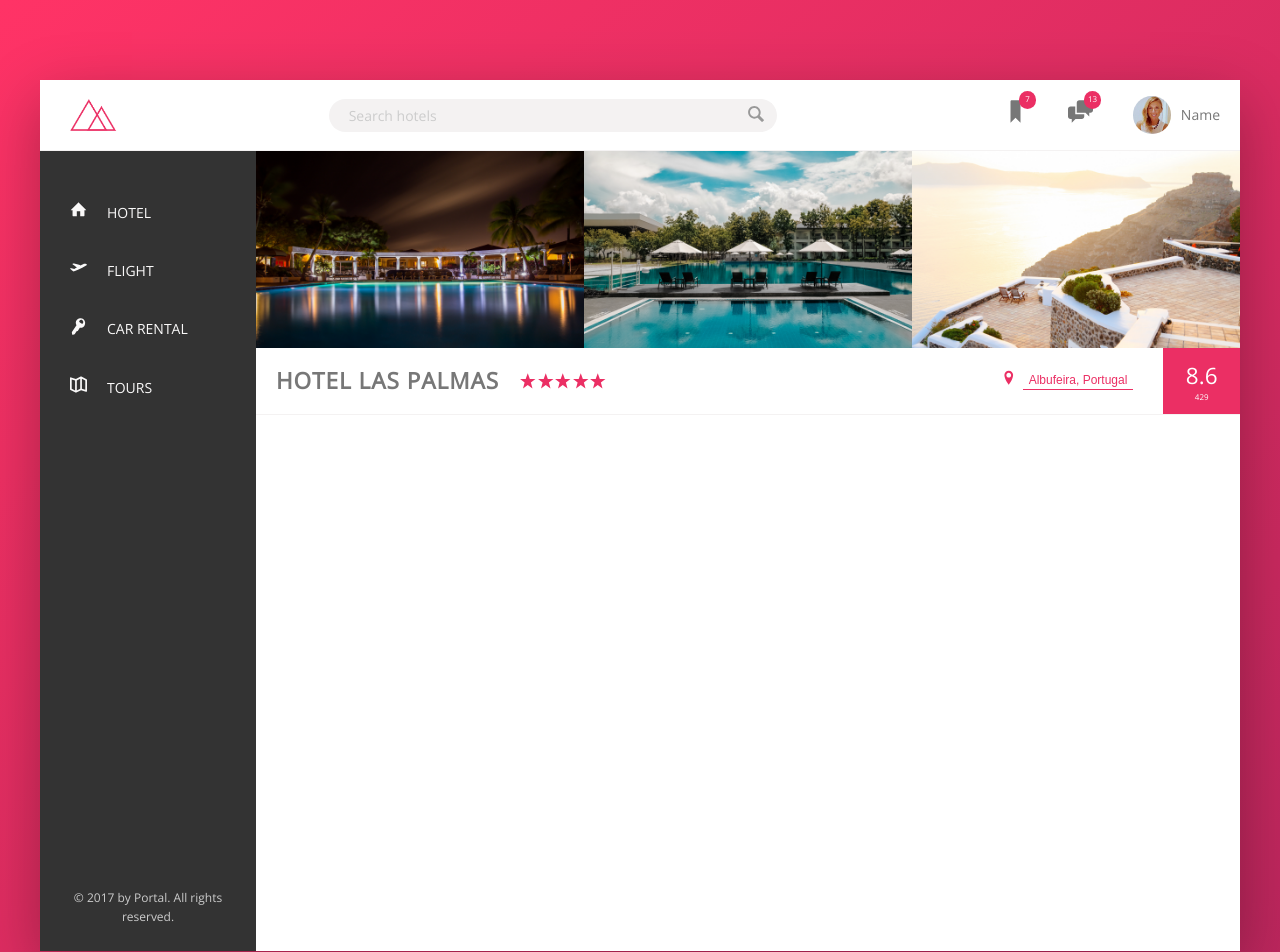
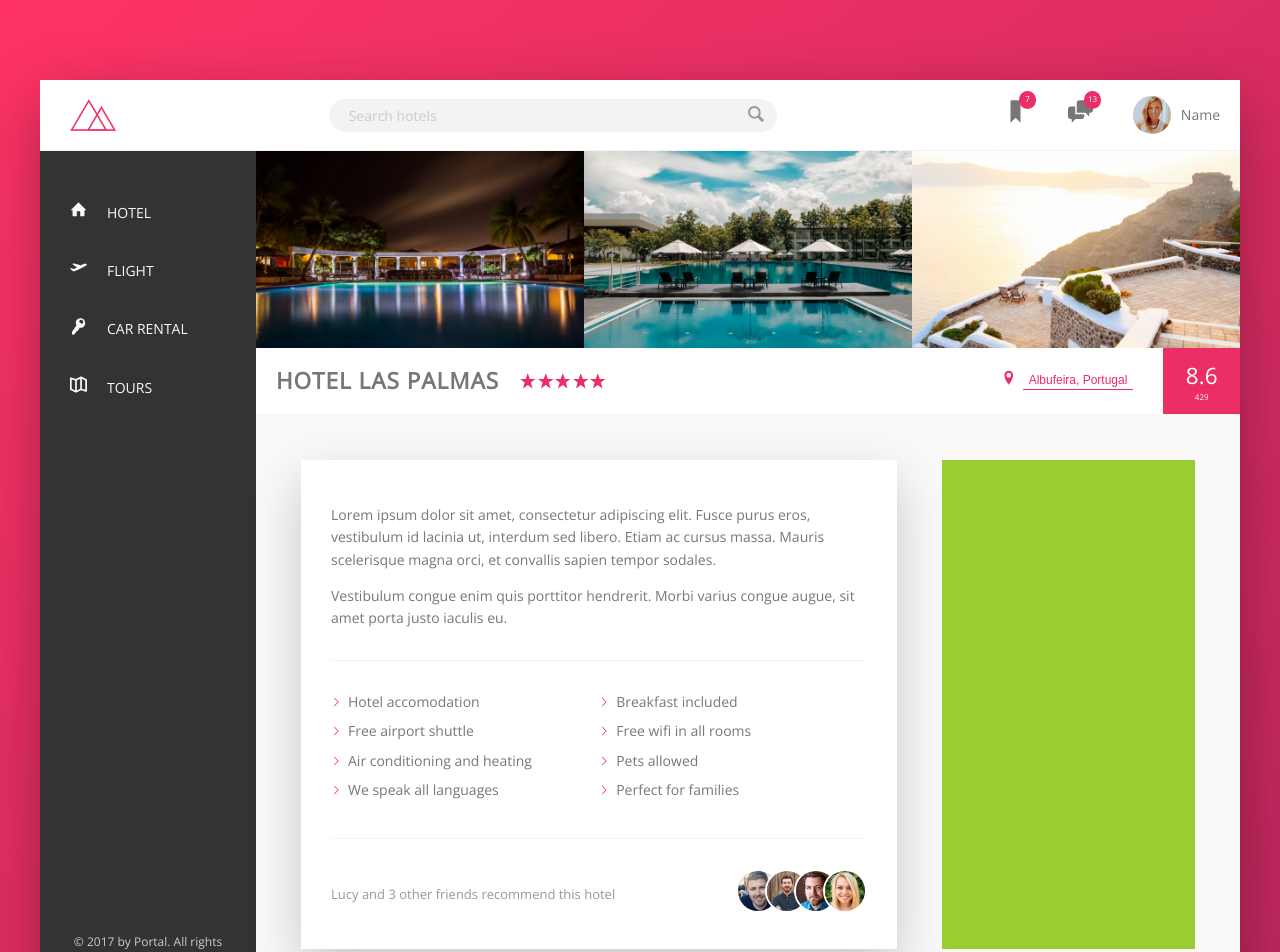
Before and after one commit to JeaneC/Portal, a React (Create React App) app: page / in a window 1280 px wide. Shown: the top 952 px of the page. Built offline with nearby package versions, Linux system fonts and the light colour scheme.

Commit message:
Finished Description

```diff
--- a/src/App.js
+++ b/src/App.js
@@ -28,6 +28,9 @@ class App extends Component {
         --color-grey-dark-3: #999;
 
         --shadow-dark: 0 2rem 6rem rgba(0,0,0,.3);
+        --shadow-light: 0 2rem 5rem rgba(0,0,0,.2);
+
+        --line: 1px solid var(--color-grey-light-2);
 
       }
 
--- /dev/null
+++ b/src/components/DetailList.js
@@ -0,0 +1,33 @@
+import React from 'react';
+import styled from 'styled-components';
+
+import Chevron from '../assets/icons/chevron-thin-right';
+import DetailListItem from './DetailListItem';
+
+const DetailList = () => {
+  const List = styled.ul`
+    list-style:none;
+    margin: 3rem 0;
+    padding: 3rem 0;
+    border-top: var(--line);
+    border-bottom: var(--line);
+
+    display: flex;
+    flex-wrap: wrap;
+  `
+
+  return (
+    <List>
+      <DetailListItem>Hotel accomodation</DetailListItem>
+      <DetailListItem>Breakfast included</DetailListItem>
+      <DetailListItem>Free airport shuttle</DetailListItem>
+      <DetailListItem>Free wifi in all rooms</DetailListItem>
+      <DetailListItem>Air conditioning and heating</DetailListItem>
+      <DetailListItem>Pets allowed</DetailListItem>
+      <DetailListItem>We speak all languages</DetailListItem>
+      <DetailListItem>Perfect for families</DetailListItem>
+    </List>
+  )
+}
+
+export default DetailList;
--- /dev/null
+++ b/src/components/DetailListItem.js
@@ -0,0 +1,37 @@
+import React from 'react';
+import styled from 'styled-components';
+
+import Chevron from '../assets/icons/chevron-thin-right';
+
+const DetailListItem = (props) => {
+  const ListItem = styled.li`
+    flex: 0 0 50%;
+    margin-bottom: .7rem;
+
+  `
+  const ChevronIconWrapper = styled.span`
+    svg {
+      display: inline-block;
+      height: 1rem;
+      width: 1rem;
+      margin-right: .7rem;
+
+      fill: var(--color-primary)
+    }
+  `
+  const Icon = () => (
+    <ChevronIconWrapper>
+      <Chevron />
+    </ChevronIconWrapper>
+  )
+
+
+  return (
+    <ListItem>
+      <Icon />
+      {props.children}
+    </ListItem>
+  )
+}
+
+export default DetailListItem
--- a/src/components/Header.js
+++ b/src/components/Header.js
@@ -11,7 +11,7 @@ const Header = () => {
     font-size: 1.4rem;
     height: 7rem;
     background-color: #fff;
-    border-bottom: 1px solid var(--color-grey-light-2);
+    border-bottom: var(--line);
 
     display: flex;
     justify-content: space-between;
--- a/src/components/Main.js
+++ b/src/components/Main.js
@@ -1,9 +1,16 @@
 import React from 'react';
 import styled, { keyframes } from 'styled-components';
+
+import DetailList from './DetailList';
 
 import hotel1 from '../assets/img/hotel-1.jpg';
 import hotel2 from '../assets/img/hotel-2.jpg';
 import hotel3 from '../assets/img/hotel-3.jpg';
+import friendPhoto1 from '../assets/img/user-3.jpg';
+import friendPhoto2 from '../assets/img/user-4.jpg';
+import friendPhoto3 from '../assets/img/user-5.jpg';
+import friendPhoto4 from '../assets/img/user-6.jpg';
+
 
 import Star from '../assets/icons/star';
 import LocationPin from '../assets/icons/location-pin';
@@ -28,9 +35,7 @@ const Main = () => {
 
   const Frame = styled.main`
     background-color: #fff;
-    height: 80rem;
     flex: 1;
-
 
   `
 
@@ -51,7 +56,7 @@ const Main = () => {
   const Overview = styled.div`
     display: flex;
     align-items: center;
-    border-bottom: 1px solid var(--color-grey-light-2);
+    border-bottom: var(--line);
 
     svg {
       width: 1.75rem;
@@ -131,11 +136,68 @@ const Main = () => {
     margin-right: .5rem;
   `
 
+  const Detail = styled.div`
+    display: flex;
+    padding: 4.5rem;
+    background-color: var(--color-grey-light-1);
+    border-bottom: var(--line);
+  `
 
+  const Description = styled.div`
+    font-size: 1.4rem;
+    background-color: #fff;
+    box-shadow: var(--shadow-light);
+    padding:  3rem;
+    flex: 0 0 60%;
+    margin-right: 4.5rem;
+  `
+
+  const UserReview = styled.div`
+    background-color: yellowgreen;
+    flex: 1;
+  `
+
+  const Paragraph = styled.p`
+
+  `
+  const Paragraph2 = styled.p`
+    margin-bottom: 0;
+  `
+
+
+
+
+
+
+  const Reccomend = styled.div`
+    font-size: 1.3rem;
+    color: var(--color-grey-dark-3);
+
+    display: flex;
+    align-items: center;
+  `
+
+  const ReccomendCount = styled.p`
+    margin-right: auto;
+  `
+  const ReccomendFriends = styled.div`
+
+  `
+
+  const ReccomendPhoto = styled.img`
+    height: 4rem;
+    width: 4rem;
+    border-radius: 50%;
+    border: 2px solid #fff;
+
+    &:not(:last-child) {
+      margin-right: -1.5rem;
+    }
+  `
 
   return (
     <Frame>
-      <Gallery class="gallery">
+      <Gallery>
         <Figure>
           <Photo src={hotel1} />
         </Figure>
@@ -175,6 +237,34 @@ const Main = () => {
           </RatingCount>
         </OverviewRatings>
       </Overview>
+
+
+      <Detail>
+        <Description>
+          <Paragraph>
+            Lorem ipsum dolor sit amet, consectetur adipiscing elit. Fusce purus eros, vestibulum id lacinia ut, interdum sed libero. Etiam ac cursus massa. Mauris scelerisque magna orci, et convallis sapien tempor sodales.
+          </Paragraph>
+          <Paragraph2>
+            Vestibulum congue enim quis porttitor hendrerit. Morbi varius congue augue, sit amet porta justo iaculis eu.
+          </Paragraph2>
+          <DetailList>
+          </DetailList>
+          <Reccomend>
+            <ReccomendCount>
+              Lucy and 3 other friends recommend this hotel
+            </ReccomendCount>
+            <ReccomendFriends>
+              <ReccomendPhoto src={friendPhoto1} />
+              <ReccomendPhoto src={friendPhoto2} />
+              <ReccomendPhoto src={friendPhoto3} />
+              <ReccomendPhoto src={friendPhoto4} />
+            </ReccomendFriends>
+          </Reccomend>
+        </Description>
+        <UserReview>
+
+        </UserReview>
+      </Detail>
     </Frame>
   )
 }
```
Also changed, not shown: src/assets/icons/chevronSVG.svg (added), 10 other files (tests, documents, lock files or other folders).
